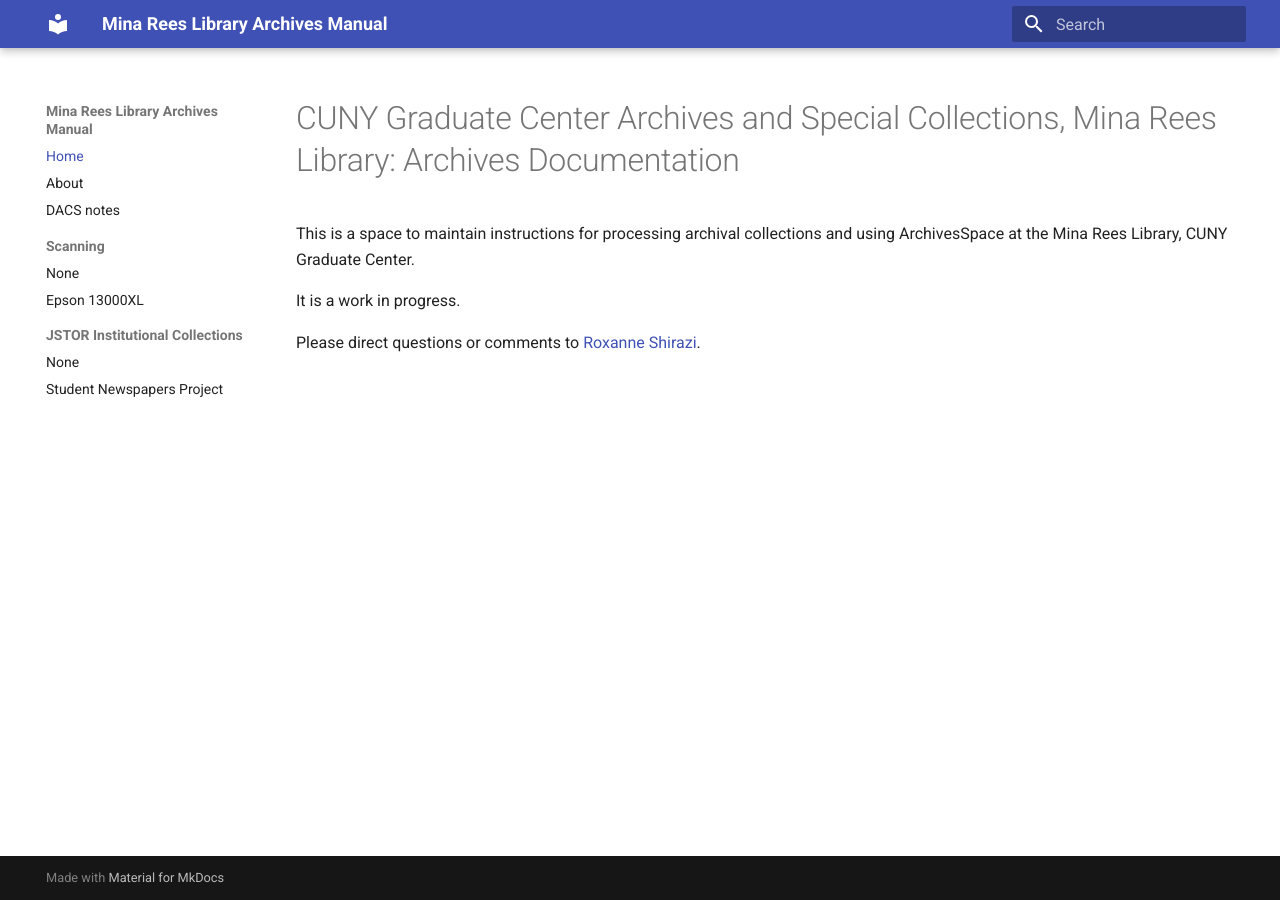
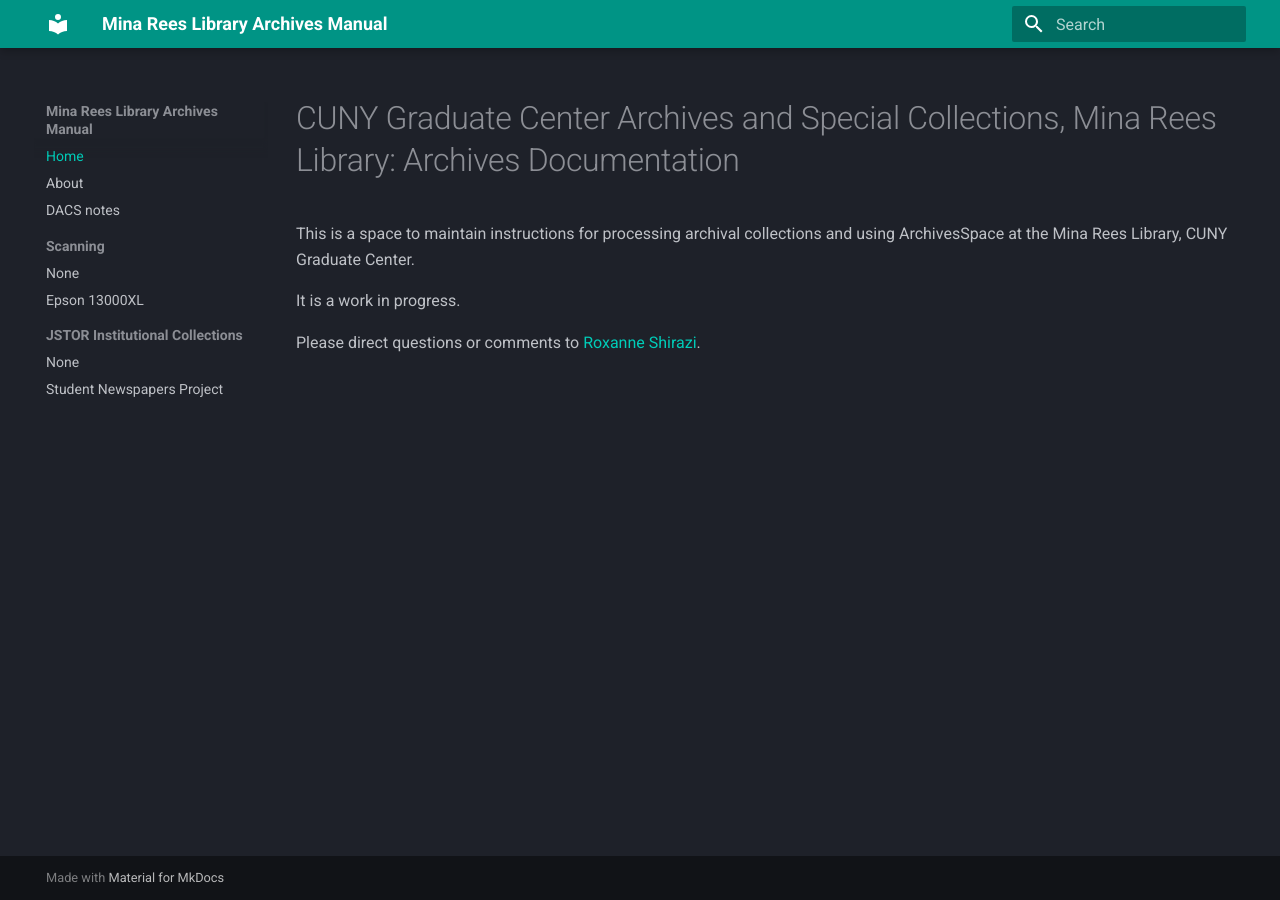
Before and after one commit to GC-Library/archive-docs, an MkDocs documentation site: the page built from docs/README.md, in a window 1280 px wide. Built offline with MkDocs 1.6.1 and Material for MkDocs 9.7.7, drawn with Linux system fonts in a browser that asks for light colours.

Commit message:
changed color palette to dark mode by default

```diff
--- /dev/null
+++ b/docs/stylesheets/extra.css
@@ -0,0 +1,3 @@
+.md-nav__title {
+    color: 000;
+}
--- a/mkdocs.yml
+++ b/mkdocs.yml
@@ -12,6 +12,11 @@ theme:
     - navigation.indexes
     - navigation.tracking
     - toc.integrate
+    - content.footnote.tooltips
+  palette:
+    scheme: slate
+    primary: teal
+    accent: amber
 nav:
  - Home: README.md
  - About: about.md
@@ -22,8 +27,10 @@ nav:
  - JSTOR Institutional Collections:
    - jstor/index.md
    - Student Newspapers Project: jstor/student-news.md
-
 markdown_extensions:
   - toc:
       permalink: "#"
   - tables
+  - footnotes
+extra_css:
+  - stylesheets/extra.css
```
